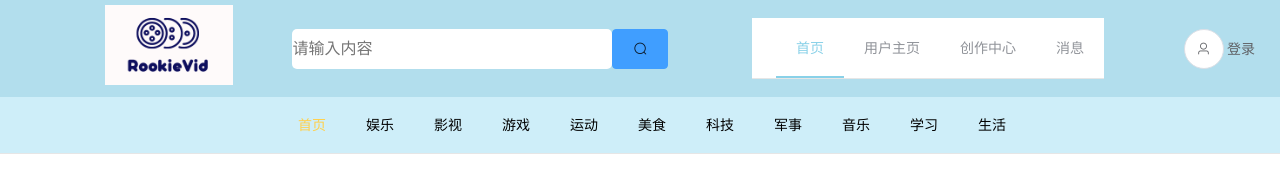
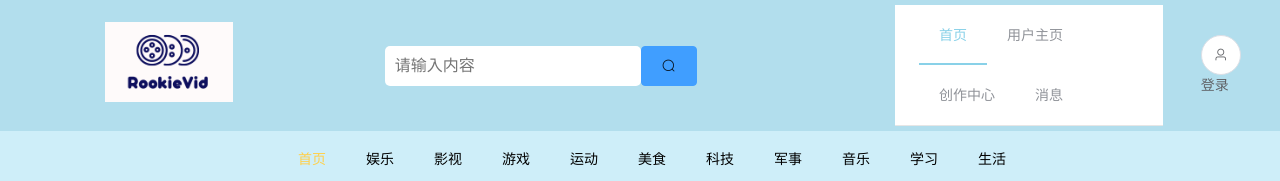
Before and after one commit to Sunnie03/RookieVid-Frontend2, a Vue app: page /film in a window 1280 px wide. Shown: the top 181 px of the page. Built offline with nearby package versions, Linux system fonts and the light colour scheme; no server answers.

Commit message:
导航栏06054

```diff
--- a/src/components/HomePage/Header.vue
+++ b/src/components/HomePage/Header.vue
@@ -271,14 +271,14 @@ export default {
 
 .head_guide {
   display: flex;
-  justify-content: space-between;
+  /* justify-content: space-between; */
   /*好像没区别*/
   background-color: #b2deed;
   /* background-color: #ceeef9; */
   padding: 5px;
   box-shadow: 0 0 4px rgba(0, 0, 0, 0.2);
   align-items: center;
-  flex-direction: row;
+  /* flex-direction: row; */
 }
 
 .logo {
@@ -291,17 +291,19 @@ export default {
 
 .guide_menu {
   align-items: center;
+  margin-left: 15%;
   /* margin-right: 50px; */
   /* flex: 1; */
 }
 
 .search {
   /* display: flex; */
-  width: 400px;
+  width: 420px;
   /* justify-content: center; */
   align-items: center;
   flex-direction: row;
   /* flex: 1; */
+  margin-left: 12%;
 }
 
 .search-input {
@@ -309,15 +311,16 @@ export default {
   width: 80%;
   border-radius: 5px;
   /* text-align: left; */
-  /* padding-left: 3%; */
+  padding-left: 3%;
   /* height:100%; */
 }
 
 .userPhoto {
-  justify-content: center;
+  justify-content: flex-end;
   align-items: center;
-  flex-direction: row;
-  margin-left: 20px;
+  margin-left: 3%;
+  /* flex-direction: row; */
+  /* margin-left: 20px; */
   margin-right: 20px;
 }
 
```
